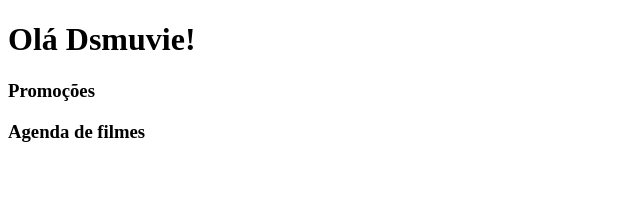
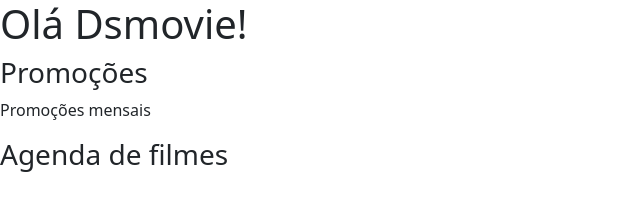
Before and after one commit to SilmarLodi/dsmovie, a plain HTML site: page index.html in a window 1280 px wide. Shown: the whole page, without its empty margins (0-640 px from the left). Drawn offline with nearby package versions, Linux system fonts and the light colour scheme.

Commit message:
Bootstrap

```diff
--- a/index.html
+++ b/index.html
@@ -5,10 +5,12 @@
     <meta http-equiv="X-UA-Compatible" content="IE=edge">
     <meta name="viewport" content="width=device-width, initial-scale=1.0">
     <title>DSmovie</title>
+    <link href="https://cdn.jsdelivr.net/npm/bootstrap@5.1.3/dist/css/bootstrap.min.css" rel="stylesheet" integrity="sha384-1BmE4kWBq78iYhFldvKuhfTAU6auU8tT94WrHftjDbrCEXSU1oBoqyl2QvZ6jIW3" crossorigin="anonymous">
 </head>
 <body>
-    <h1>Olá Dsmuvie!</h1>
+    <h1>Olá Dsmovie!</h1>
     <h3>Promoções</h3>
+    <p>Promoções mensais</p>
     <h3>Agenda de filmes</h3>
 
 </body>
```
